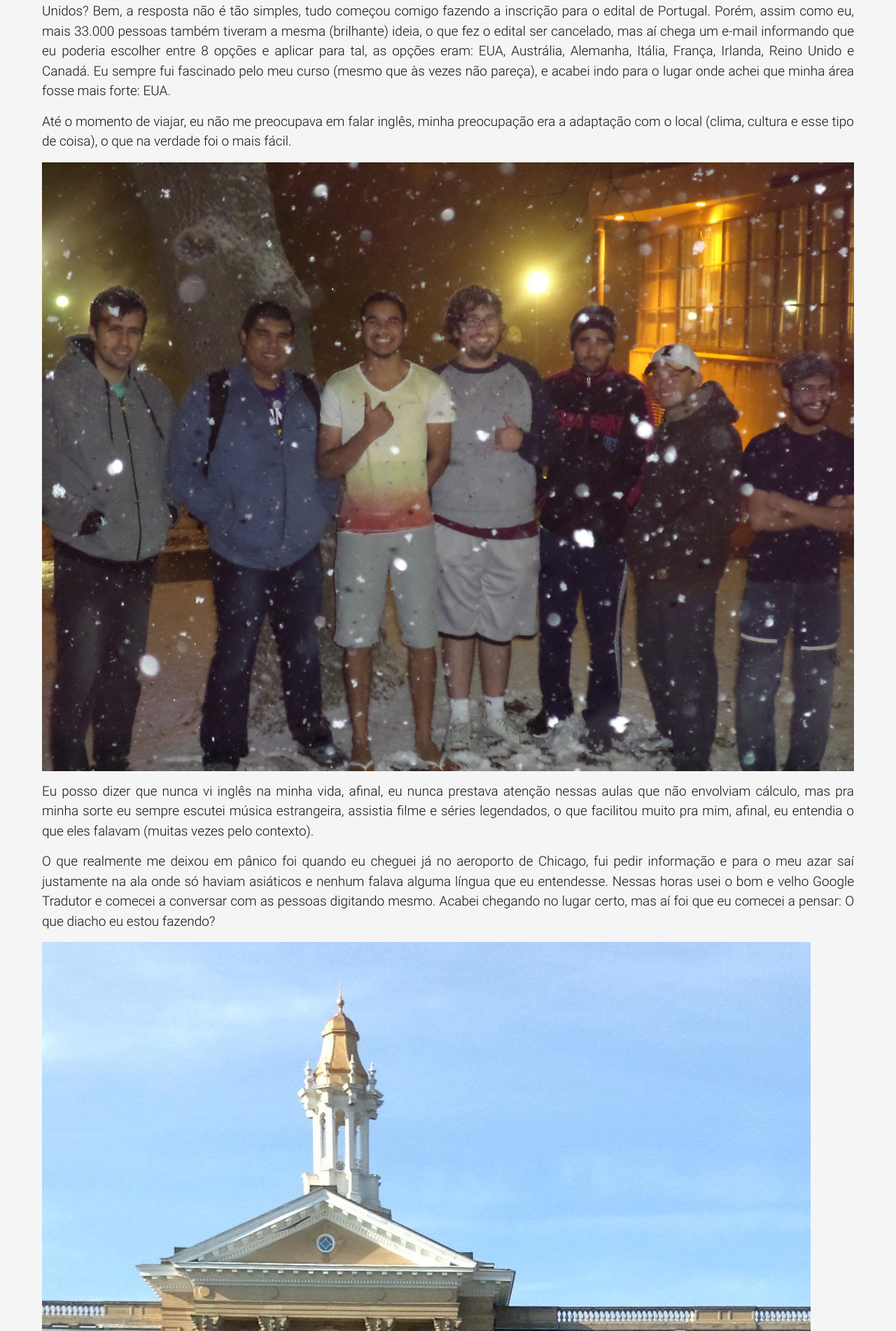
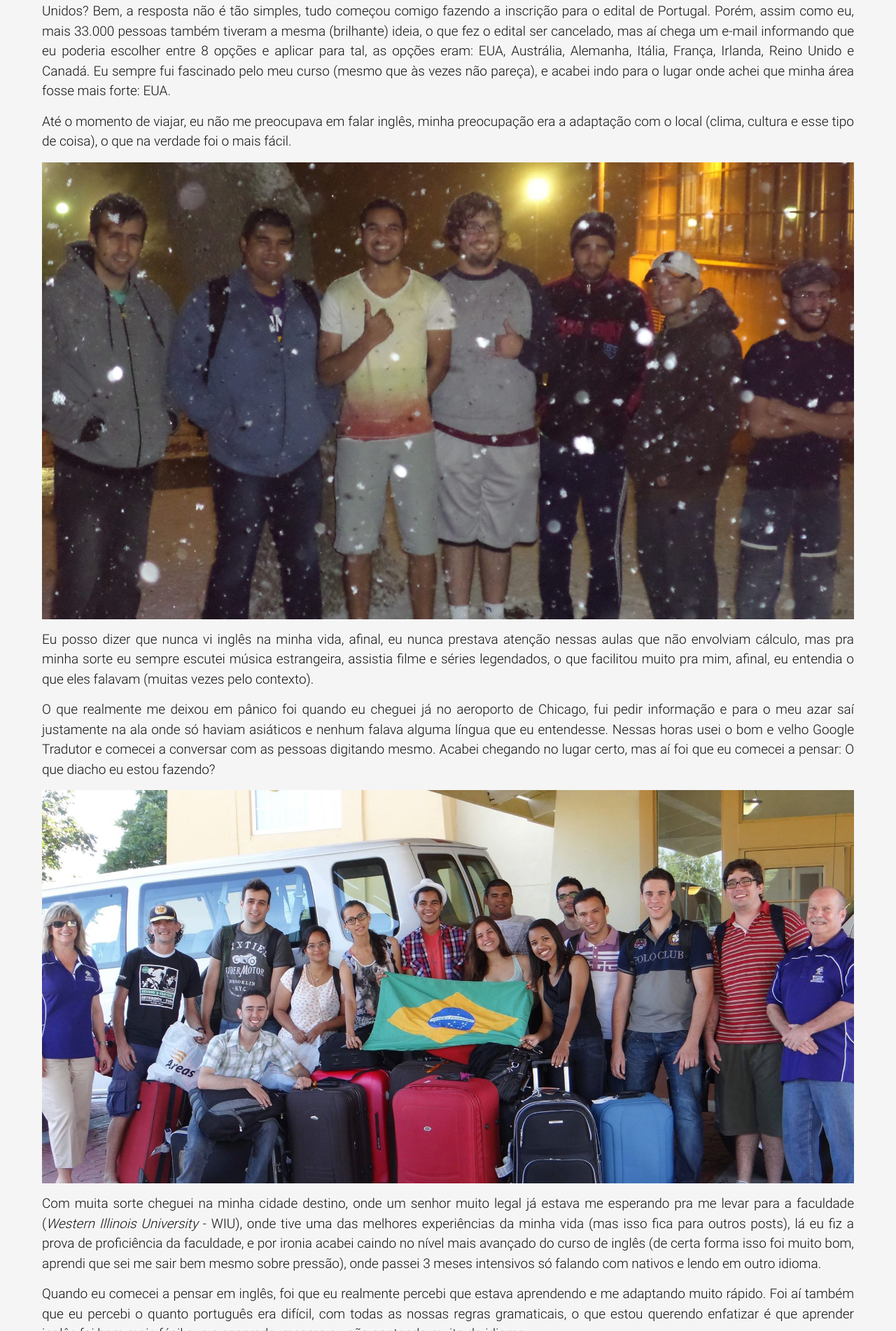
Before and after one commit to rodrigodfreitas/rodrigodfreitas.github.io, a Jekyll site: the page built from _posts/2015-09-02-aprendendo-ingles.md, in a window 1280 px wide. Shown: the part 822-2724 px from the top of the page at 70% size. Built offline with Jekyll 4.4.1, drawn with Linux system fonts in a browser that asks for light colours.

Commit message:
Atualizando imagens

```diff
--- a/_posts/2015-09-02-aprendendo-ingles.md
+++ b/_posts/2015-09-02-aprendendo-ingles.md
@@ -17,13 +17,14 @@ Nunca gostei de inglês e nunca me imaginava falando o idioma, mas aí você dev
 
 Até o momento de viajar, eu não me preocupava em falar inglês, minha preocupação era a adaptação com o local (clima, cultura e esse tipo de coisa), o que na verdade foi o mais fácil.
 
-<img src="{{ site.absolute_url }}/images/clima.jpg">
+![](https://raw.githubusercontent.com/rodrigodfreitas/rodrigodfreitas.github.io/master/images/clima.jpg)
 
 Eu posso dizer que nunca vi inglês na minha vida, afinal, eu nunca prestava atenção nessas aulas que não envolviam cálculo, mas pra minha sorte eu sempre escutei música estrangeira, assistia filme e séries legendados, o que facilitou muito pra mim, afinal, eu entendia o que eles falavam (muitas vezes pelo contexto).
 
 O que realmente me deixou em pânico foi quando eu cheguei já no aeroporto de Chicago, fui pedir informação e para o meu azar saí justamente na ala onde só haviam asiáticos e nenhum falava alguma língua que eu entendesse. Nessas horas usei o bom e velho Google Tradutor e comecei a conversar com as pessoas digitando mesmo. Acabei chegando no lugar certo, mas aí foi que eu comecei a pensar: O que diacho eu estou fazendo?
 
-<img src="{{ site.absolute_url }}/images/chegando.jpg">
+
+![](https://raw.githubusercontent.com/rodrigodfreitas/rodrigodfreitas.github.io/master/images/chegando.jpg)
 
 Com muita sorte cheguei na minha cidade destino, onde um senhor muito legal já estava me esperando pra me levar para a faculdade (*Western Illinois University* - WIU), onde tive uma das melhores experiências da minha vida (mas isso fica para outros posts), lá eu fiz a prova de proficiência da faculdade, e por ironia acabei caindo no nível mais avançado do curso de inglês (de certa forma isso foi muito bom, aprendi que sei me sair bem mesmo sobre pressão), onde passei 3 meses intensivos só falando com nativos e lendo em outro idioma.
 
```
Also changed, not shown: images/.picasaoriginals/clima.jpg (added), images/chegando.jpg, images/clima.jpg, 2 other files.
